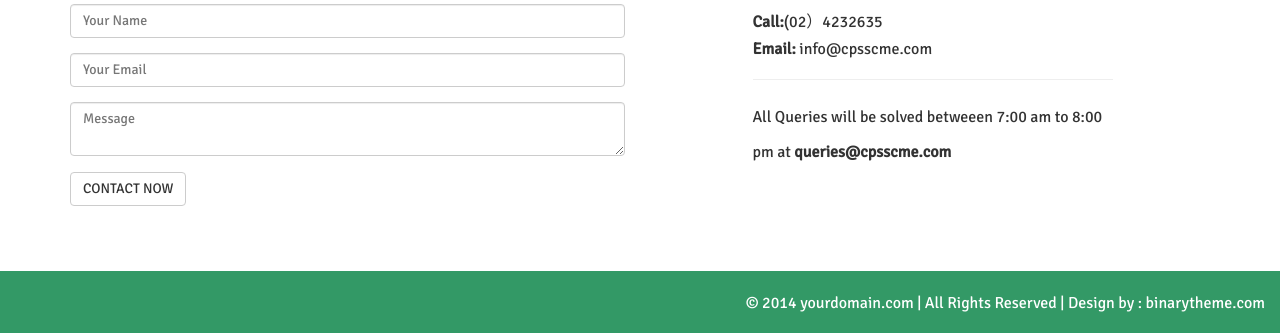
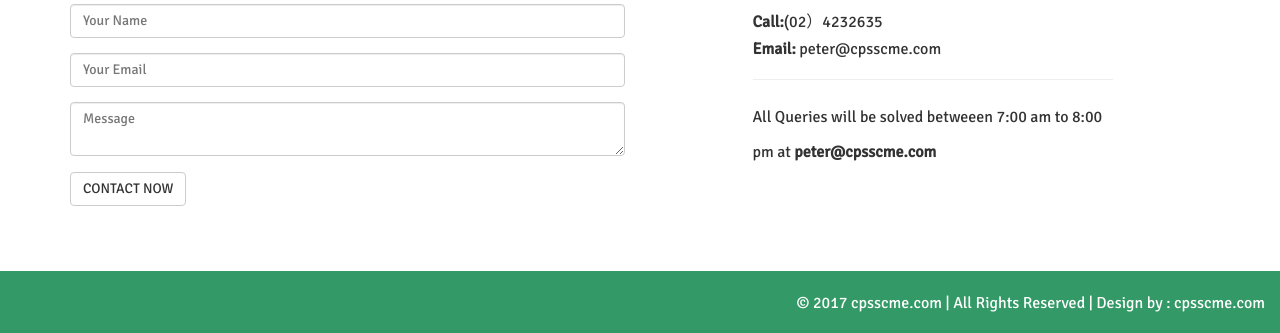
Before and after one commit to jovenwang1212/demo, a plain HTML site: page website/index.html in a window 1280 px wide. Shown: the part 2985-3318 px from the top of the page. Drawn offline with Linux system fonts and the light colour scheme.

Commit message:
update index

```diff
--- a/website/index.html
+++ b/website/index.html
@@ -8,7 +8,7 @@
     <!--[if IE]>
         <meta http-equiv="X-UA-Compatible" content="IE=edge,chrome=1">
         <![endif]-->
-    <title>Responsive App Selling Page - Appzy </title>
+    <title>One Cutabac Technologies</title>
     <!-- BOOTSTRAP CORE STYLE  -->
     <link href="assets/css/bootstrap.css" rel="stylesheet" />
     <!-- FONT-AWESOME CORE STYLE  -->
@@ -395,10 +395,10 @@ car Rush is a very fun game. Download it now and start your journey!
                         <h4>SEC Building, EDSA, Greenhills City of Mandaluyong</h4>
                         <h4>Metro Manila.</h4>
                         <h4><strong>Call:</strong>(02）4232635</h4>
-                        <h4><strong>Email: </strong>info@cpsscme.com</h4>
+                        <h4><strong>Email: </strong>peter@cpsscme.com</h4>
                         <hr />
                         All Queries will be solved betweeen 7:00 am to 8:00 pm
-                          at   <strong>queries@cpsscme.com       </strong>
+                          at   <strong>peter@cpsscme.com       </strong>
                     </div>
 
 
@@ -408,7 +408,7 @@ car Rush is a very fun game. Download it now and start your journey!
     </div>
     <!-- /CONTACT SECTIO END  -->
     <div id="footer">
-        &copy 2014 yourdomain.com | All Rights Reserved |  <a href="http://binarytheme.com" style="font-size: 16px; color: #fff" target="_blank">Design by : binarytheme.com</a>
+        &copy 2017 cpsscme.com | All Rights Reserved |  <a href="http://binarytheme.com" style="font-size: 16px; color: #fff" target="_blank">Design by : cpsscme.com</a>
 
     </div>
     <!-- /FOOTER SECTION END  -->
```
